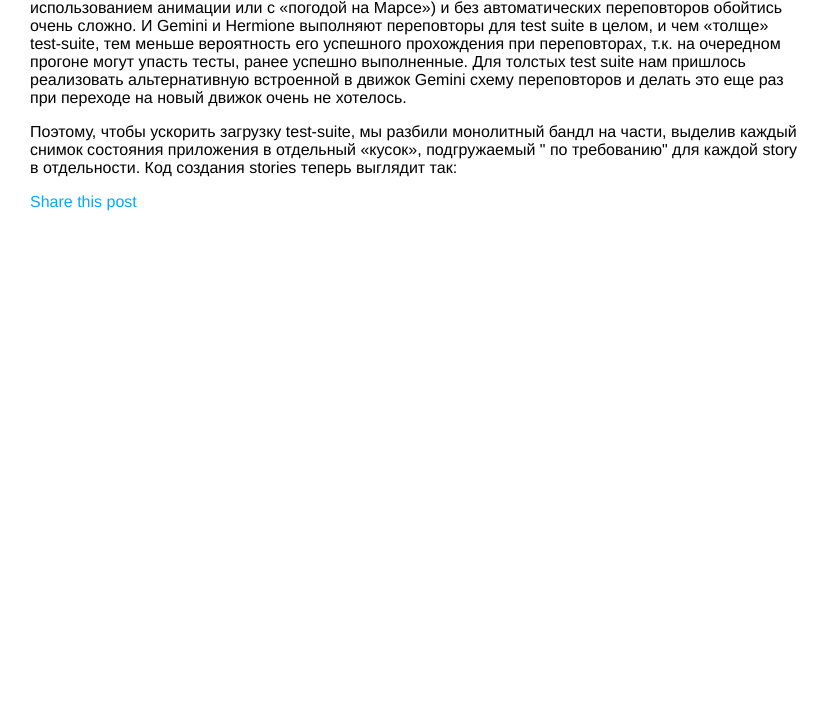
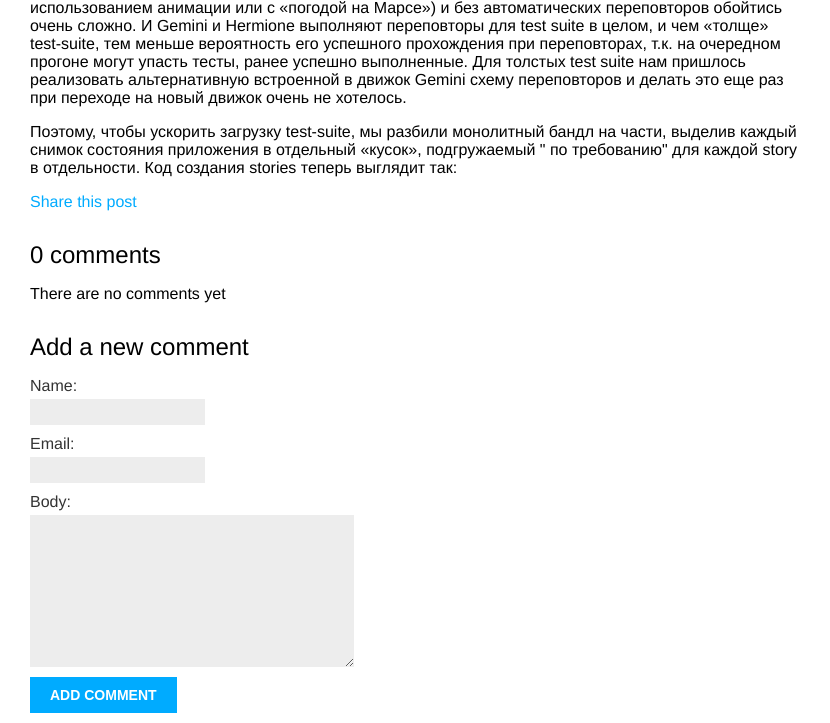
Before and after one commit to evgestrogan/myBlog_Django, a Django app: a page that uses templates/blog/post/detail.html in a window 1280 px wide. Shown: the part 1065-1788 px from the top of the page, without its empty margins (0-830 px from the left). Before the commit the page ends 1276 px from the top, so only its background shows below. Run offline with Django 3.2, Linux system fonts and the light colour scheme; data comes from the database, SQL or seed files in the repository; both versions use the stored data as it was after the commit.

Commit message:
Created system of comments. Made new models for comments, registered this models and created views they. Also changed the template detail.html for displaying comments and form creating a new comment

```diff
--- a/blog/forms.py
+++ b/blog/forms.py
@@ -1,4 +1,5 @@
 from django import forms
+from .models import Comment
 
 
 class EmailPostForm(forms.Form):
@@ -6,3 +7,10 @@ class EmailPostForm(forms.Form):
     email = forms.EmailField()
     to = forms.EmailField()
     comments = forms.CharField(required=False, widget=forms.Textarea)
+
+
+class CommentForm(forms.ModelForm):
+    # динамическая генерация форм по модели Comment
+    class Meta:
+        model = Comment
+        fields = ('name', 'email', 'body')
--- a/blog/models.py
+++ b/blog/models.py
@@ -49,3 +49,19 @@ class Post(models.Model):
 
     # метод get_absolute_url возвращает канонический URL объекта.
     # функция reversed дает возможность получать URl
+
+
+class Comment(models.Model):
+    post = models.ForeignKey(Post, on_delete=models.CASCADE, related_name='comments')
+    name = models.CharField(max_length=80)
+    email = models.EmailField()
+    body = models.TextField()
+    created = models.DateTimeField(auto_now_add=True)
+    updated = models.DateTimeField(auto_now=True)
+    active = models.BooleanField(default=True)
+
+    class Meta:
+        ordering = ('created', )
+
+    def __str__(self):
+        return 'comment by {} on {}'.format(self.name, self.post)
--- a/blog/views.py
+++ b/blog/views.py
@@ -3,8 +3,8 @@ from django.core.paginator import Paginator, PageNotAnInteger, EmptyPage
 from django.shortcuts import render, get_object_or_404
 from django.views.generic import ListView
 
-from blog.forms import EmailPostForm
-from blog.models import Post
+from blog.forms import EmailPostForm, CommentForm
+from blog.models import Post, Comment
 
 
 class PostListView(ListView):  # аналог функции post_list()
@@ -40,7 +40,22 @@ def post_list(request):  # main page (сейчас не используется
 def post_detail(request, year, month, day, post):  # page with post
     post = get_object_or_404(Post, slug=post, status='published', publish__year=year,
                              publish__month=month, publish__day=day)
-    return render(request, 'blog/post/detail.html', {'post': post})
+    comments = post.comments.filter(active=True)
+    new_comment = None
+    if request.method == 'POST':
+        comment_form = CommentForm(data=request.POST)
+        if comment_form.is_valid():
+            new_comment = comment_form.save(commit=False)
+            # commit = False - значит что объект модели создан, но не сохранен в БД
+            new_comment.post = post
+            # добавляем ForeignKey в модель Comment
+            new_comment.save()
+    else:
+        comment_form = CommentForm()
+    return render(request, 'blog/post/detail.html', {'post': post,
+                                                     'comments': comments,
+                                                     'new_comment': new_comment,
+                                                     'comment_form': comment_form})
 
 
 def post_share(request, post_id):
--- a/templates/blog/post/detail.html
+++ b/templates/blog/post/detail.html
@@ -7,4 +7,32 @@
     <p>
         <a href="{% url "blog:post_share" post.id %}">Share this post</a>
     </p>
+    {% with comments.count as total_comments %}
+        <!--Конструкция 'with..as'  позволяет присвоить comments.count
+        имя total_comments, но только внутри этого блока. Нужно нам это для того,
+        чтобы по несколько раз не обращаться к функции .count-->
+        <!--pluralize - шаблонный фильтр для отображения слова comment во множественном числе
+        он возвращает строку с постфиксом 'S' если значение больше '1'-->
+        <h2>{{ total_comments }} comment{{ total_comments|pluralize }}</h2>
+    {% endwith %}
+    {% for comment in comments %}
+        <div class="comment">
+            <p class="info">
+                Comment {{ forloop.counter }} by {{ comment.name }} {{ comment.created }}
+            </p>
+            {{ comment.body|linebreaks }}
+        </div>
+    {% empty %}
+        <p>There are no comments yet</p>
+    {% endfor %}
+    {% if new_comment %}
+        <h2>You comment has ben added</h2>
+    {% else %}
+        <h2>Add a new comment</h2>
+        <form action="." method="post">
+            {{ comment_form.as_p }}
+            {% csrf_token %}
+            <p><input type="submit" value="Add comment"></p>
+        </form>
+    {% endif %}
 {% endblock %}
```
Also changed, not shown: blog/admin.py (+9 -1 lines), blog/migrations/0002_auto_20191215_1428.py (added), db.sqlite3.
